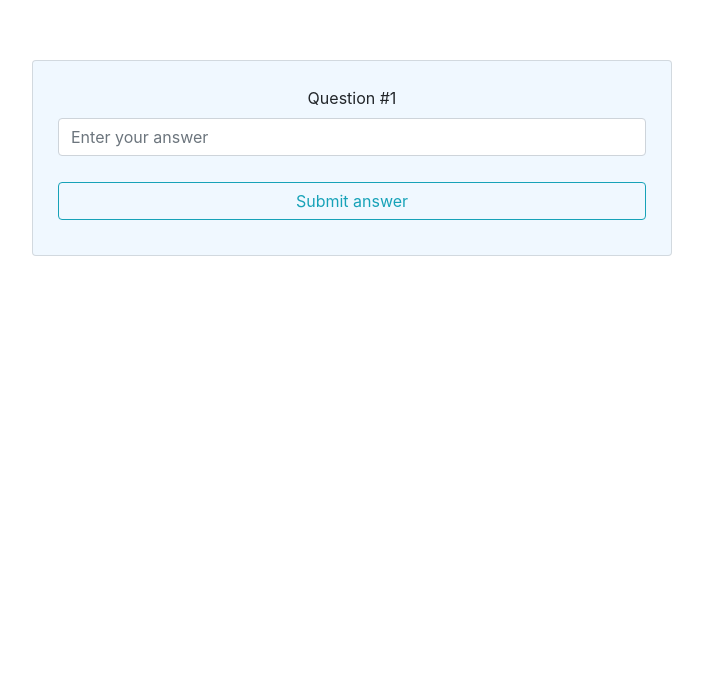
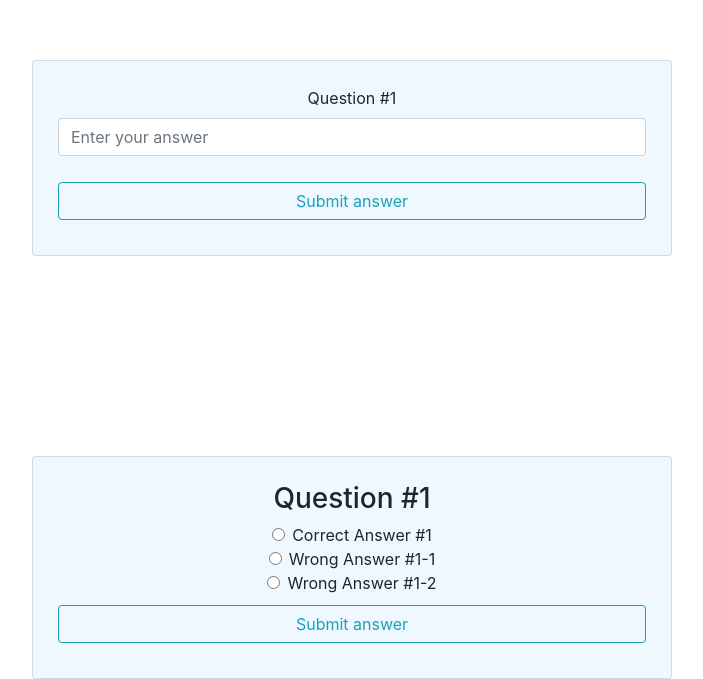
Before and after one commit to AnthonyBlaszyk/FlashCard-React, a React (Create React App) app: page / in a window 1280 px wide. Shown: the part 610-1289 px from the top of the page, without its empty margins (288-991 px from the left). Before the commit the page ends 866 px from the top, so only its background shows below. Built offline with nearby package versions, Linux system fonts and the light colour scheme.

Commit message:
Add flash card with multiple choice

```diff
--- a/src/App.tsx
+++ b/src/App.tsx
@@ -3,12 +3,14 @@ import "./styles/style.css";
 import { MentalCard } from "./components/mentalCard";
 import { questionsAnswer } from "./components/data";
 import { InputCard } from "./components/inputCard";
+import { QcmCard } from "./components/qcmCard";
 
 function App() {
   return (
     <div>
       <MentalCard data={questionsAnswer} />
       <InputCard data={questionsAnswer} />
+      <QcmCard data={questionsAnswer} />
     </div>
   );
 }
--- a/src/components/getInput.tsx
+++ b/src/components/getInput.tsx
@@ -27,7 +27,6 @@ export const GetInput = (props: propsType): JSX.Element => {
 };
 
 export const VerifyInput = (props: propsType): JSX.Element => {
-  console.log(props.answer);
   if (
     props.answer.toLowerCase() ===
     props.data[props.questionNumber].correctAnswer.toLowerCase()
--- /dev/null
+++ b/src/components/getQcmCard.tsx
@@ -0,0 +1,79 @@
+import React from "react";
+import { QuestionAnswerType } from "./data";
+
+type propsType = {
+  data: QuestionAnswerType[];
+  answer: string;
+  setAnswer: React.Dispatch<React.SetStateAction<string>>;
+  questionNumber: number;
+};
+
+export const GetQcmCard = (props: propsType): JSX.Element => {
+  return (
+    <div>
+      {/* Button 1 */}
+      <div className="form-check">
+        <input
+          onChange={(element) => {
+            props.setAnswer(element.target.value);
+          }}
+          className="form-check-input"
+          name="buttonRadio"
+          type="radio"
+          value={props.data[props.questionNumber].correctAnswer}
+        />
+        <label className="form-check-label">
+          {props.data[props.questionNumber].correctAnswer}
+        </label>
+      </div>
+
+      {/* Button 2 */}
+      <div className="form-check">
+        <input
+          onChange={(element) => {
+            props.setAnswer(element.target.value);
+          }}
+          className="form-check-input"
+          name="buttonRadio"
+          type="radio"
+          value={props.data[props.questionNumber].wrongAnswerOne}
+        />
+        <label className="form-check-label">
+          {props.data[props.questionNumber].wrongAnswerOne}
+        </label>
+      </div>
+
+      {/* Button 3 */}
+      <div className="form-check disabled">
+        <input
+          onChange={(element) => {
+            props.setAnswer(element.target.value);
+          }}
+          className="form-check-input"
+          name="buttonRadio"
+          type="radio"
+          value={props.data[props.questionNumber].wrongAnswerTwo}
+        />
+        <label className="form-check-label">
+          {props.data[props.questionNumber].wrongAnswerTwo}
+        </label>
+      </div>
+    </div>
+  );
+};
+
+export const VerifyQcmCard = (props: propsType): JSX.Element => {
+  if (props.answer === props.data[props.questionNumber].correctAnswer) {
+    return (
+      <div>
+        <p>Correct!</p>
+      </div>
+    );
+  } else {
+    return (
+      <div>
+        <p>Wrong!</p>
+      </div>
+    );
+  }
+};
--- /dev/null
+++ b/src/components/qcmCard.tsx
@@ -0,0 +1,48 @@
+import React from "react";
+import { GetQcmCard, VerifyQcmCard } from "./getQcmCard";
+import { QuestionAnswerType } from "./data";
+
+type propsType = {
+  data: QuestionAnswerType[];
+};
+
+export const QcmCard = (props: propsType): JSX.Element => {
+  const [questionNumber, setQuestionNumber] = React.useState(0);
+  const [submitedAnswer, setSubmitedAnswer] = React.useState(false);
+  const [answer, setAnswer] = React.useState("");
+
+  return (
+    <div className="card">
+      <h3>{props.data[questionNumber].question}</h3>
+      {submitedAnswer ? (
+        <VerifyQcmCard
+          data={props.data}
+          answer={answer}
+          setAnswer={setAnswer}
+          questionNumber={questionNumber}
+        />
+      ) : (
+        <GetQcmCard
+          data={props.data}
+          answer={answer}
+          setAnswer={setAnswer}
+          questionNumber={questionNumber}
+        />
+      )}
+      <button
+        className="btn btn-outline-info"
+        onClick={() => {
+          if (submitedAnswer) {
+            questionNumber < props.data.length - 1
+              ? setQuestionNumber(questionNumber + 1)
+              : setQuestionNumber(0);
+            setAnswer("");
+          }
+          setSubmitedAnswer(!submitedAnswer);
+        }}
+      >
+        {submitedAnswer ? "Next question" : "Submit answer"}
+      </button>
+    </div>
+  );
+};
```
